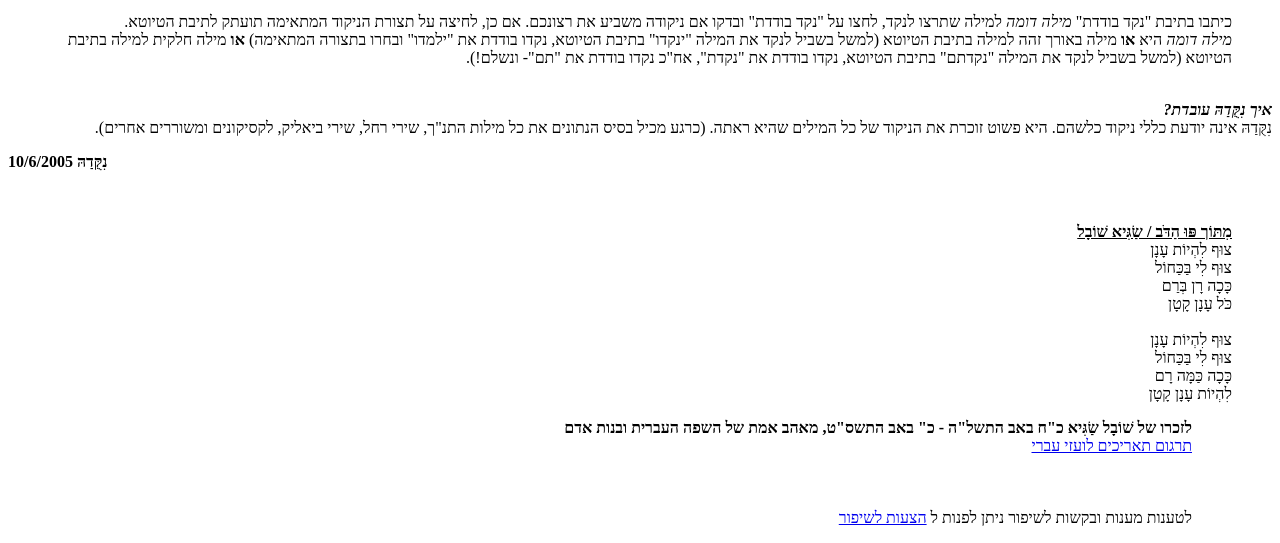
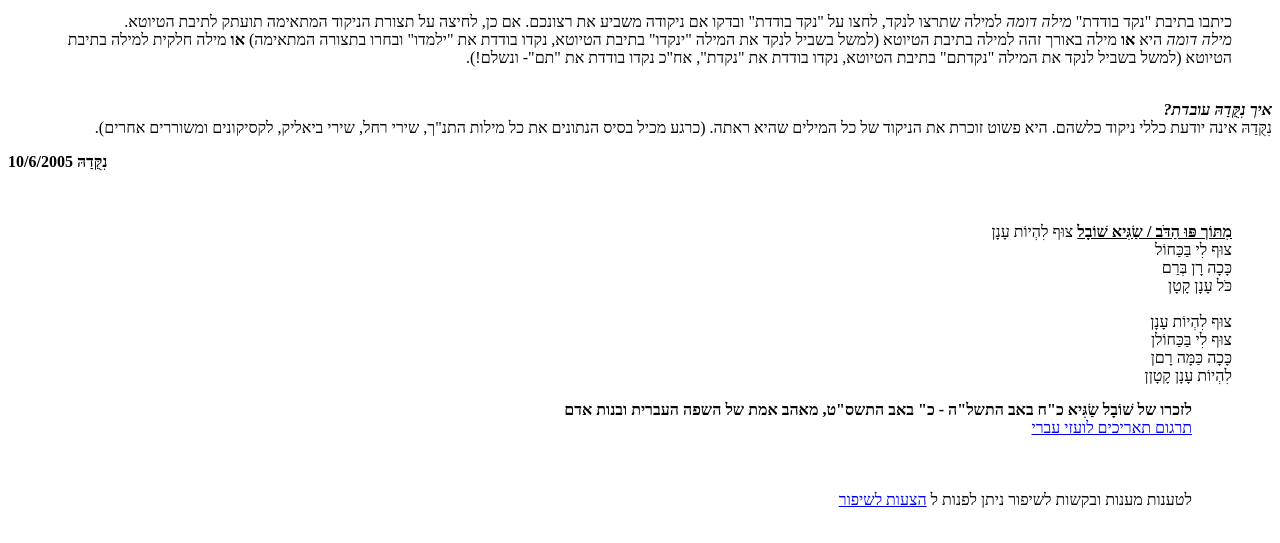
Before and after one commit to veltzer/gae-nikuda, a PHP site: page / in a window 1280 px wide. Shown: the part 1013-1556 px from the top of the page. After the commit the page ends 1521 px from the top, so only its background shows below. Run offline with PHP 8.4, Linux system fonts and the light colour scheme; some libraries are stand-ins or nearby versions.

Commit message:
cosmetics

```diff
--- a/php/index.php
+++ b/php/index.php
@@ -133,19 +133,19 @@
 			<p style="text-align: left">
 				<b>נִקֻּדַהּ 10/6/2005 </b><br /><br /> <br />
 			<blockquote>
-			<b><u>מִתּוֹך פּוּ הַדֹּב / שַׂגִּיא שׁוֹבָל</u></b><br />
+			<b><u>מִתּוֹך פּוּ הַדֹּב / שַׂגִּיא שׁוֹבָל</u></b>
 				צוּף לִהְיוֹת עָנָן<br />
 				צוּף לִי בַּכַּחוֹל<br />
 				כָּכָה רָן בְּרַם<br />
 				כֹּל עָנָן קָטָן<br />
 <br />
 				צוּף לִהְיוֹת עָנָן<br />
-				צוּף לִי בַּכַּחוֹל<br />
-				כָּכָה כַּמָּה רָם<br />
-				לִהְיוֹת עָנָן קָטָן<br />
+				צוּף לִי בַּכַּחוֹלן<br />
+				כָּכָה כַּמָּה רָםן<br />
+				לִהְיוֹת עָנָן קָטָןן<br />
 			<blockquote />
+				<b>לזכרו של שׁוֹבָל שַׂגִּיא כ"ח באב התשל"ה - כ" באב התשס"ט, מאהב אמת של השפה העברית ובנות אדם </b><br />
 
-				<b>לזכרו של שׁוֹבָל שַׂגִּיא כ"ח באב התשל"ה - כ" באב התשס"ט, מאהב אמת של השפה העברית ובנות אדם </b><br />
 				<a href="http://www.hebcal.com/converter/?hd=28&amp;hm=Av&amp;hy=5735&amp;h2g=Convert+Hebrew+to+Gregorian+date"> תרגום תאריכים לועזי עברי</a>
 				<br /><br /><br /><br />לטענות מענות ובקשות לשיפור ניתן לפנות ל
 				<!--a href="mailto:veltzerdoron@gmail.com">דורון</a-->
```
